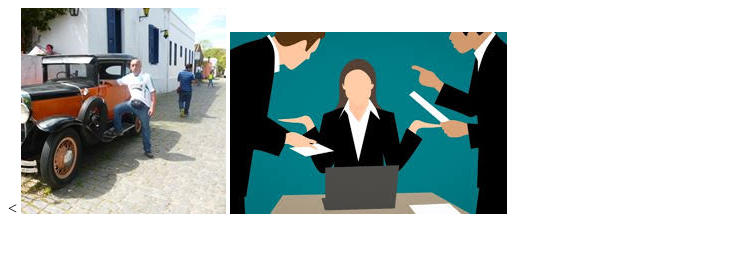
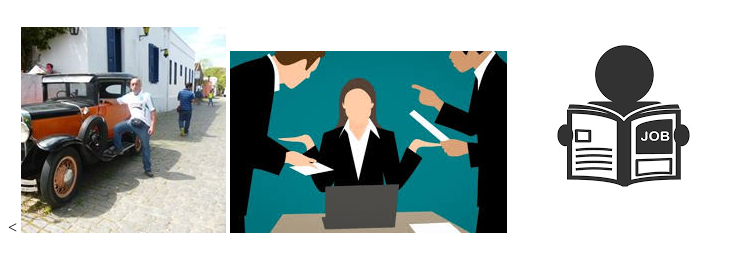
Before and after one commit to libardomontoya/estdio-github, a plain HTML site: page index.html in a window 1280 px wide. Shown: the whole page, without its empty margins (0-744 px from the left). Drawn offline with Linux system fonts and the light colour scheme.

Commit message:
Agregando lectura

```diff
--- a/index.html
+++ b/index.html
@@ -5,6 +5,7 @@
 <<body>
   <img src="header.jpg" alt="">
   <img src="hero.jpg" alt="">
+  <img src="lectura.png" alt="">
 </body>
 
 </html>
```
Also changed, not shown: lectura.png (added).
